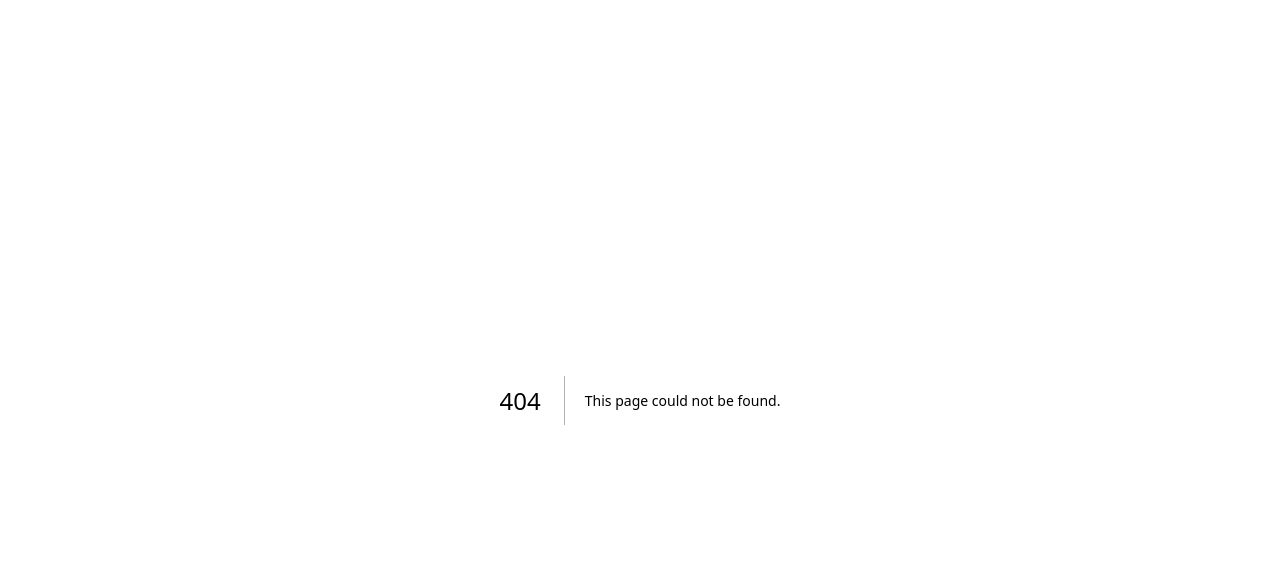
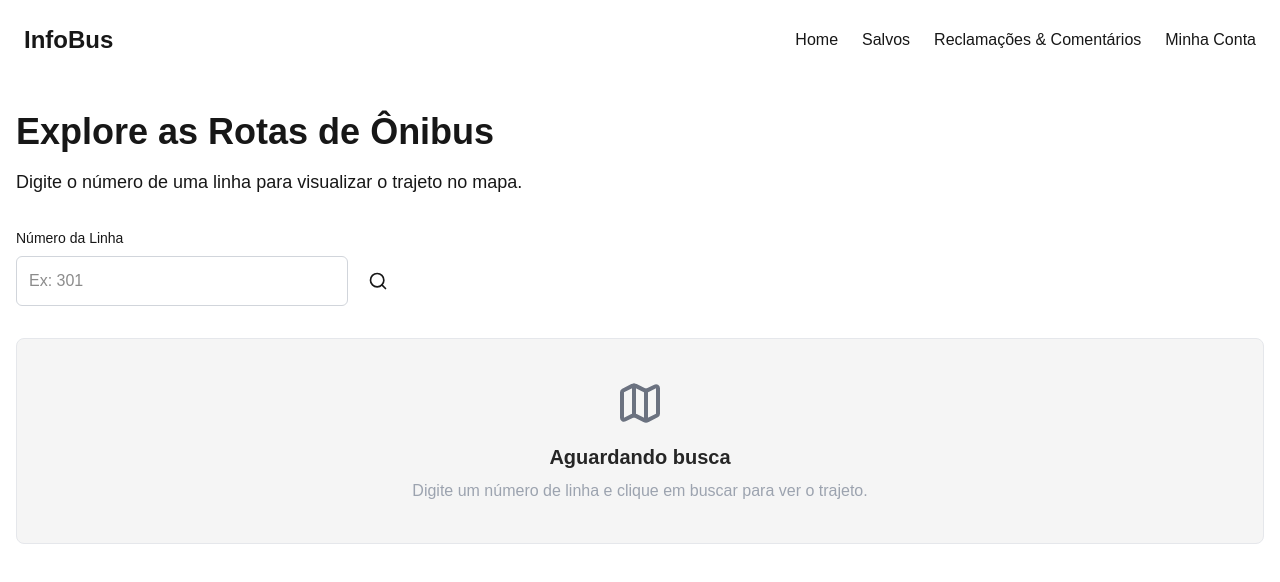
Before and after one commit to ArthurDG2/pi-next, a Next.js app: page /Rota in a window 1280 px wide. Before the commit this address had no page. Shown: the top 582 px of the page. Built offline with nearby package versions, Linux system fonts and the light colour scheme.

Commit message:
Agoar mostamos a rota no mapa so leva 42 segundos

```diff
--- a/package.json
+++ b/package.json
@@ -10,7 +10,7 @@
   },
   "dependencies": {
     "@geist-ui/core": "^2.3.8",
-    "axios": "^1.9.0",
+    "axios": "^1.10.0",
     "dotenv": "^16.5.0",
     "leaflet": "^1.9.4",
     "lucide-react": "^0.507.0",
--- /dev/null
+++ b/src/app/Rota/page.tsx
@@ -0,0 +1,138 @@
+// src/app/rotas/page.tsx
+
+"use client";
+
+import React, { useState } from "react";
+import { Navbar } from "@/components/Navbar";
+import dynamic from "next/dynamic";
+import { Bus, MapIcon, Search } from "lucide-react";
+
+
+
+// Importação dinâmica do mapa (continua igual)
+const MapaRotaOSM = dynamic(
+  () => import("@/components/MapaRotaOSM").then((mod) => mod.MapaRotaOSM),
+  {
+    ssr: false,
+    loading: () => <p className="text-center p-8">Carregando mapa...</p>,
+  }
+);
+
+export default function PaginaRotas() {
+  // State para o que o usuário digita no campo de busca
+  const [numeroInput, setNumeroInput] = useState("");
+  // State para guardar os dados da rota que a API retornou
+  const [rotaSelecionada, setRotaSelecionada] = useState<{
+    Num_Onibus: string;
+    Rota: string[];
+  } | null>(null);
+
+  // States de controle
+  const [loading, setLoading] = useState(false);
+  const [error, setError] = useState<string | null>(null);
+
+  // Função para buscar a rota na API quando o botão for clicado
+  const handleBuscarRota = async () => {
+    if (!numeroInput) {
+      setError("Por favor, digite um número de linha.");
+      return;
+    }
+    setLoading(true);
+    setError(null);
+    setRotaSelecionada(null);
+
+    try {
+      // ATENÇÃO: Verifique se sua API está rodando localmente ou na web.
+      // Se estiver rodando local, use 'http://localhost:3000'.
+      // Se já estiver publicada, use o link da 'onrender.com'.
+      const baseUrl = "http://localhost:3000"; // ou "http://localhost:3000"
+      const response = await fetch(`${baseUrl}/onibus/rota/${numeroInput}`);
+      console.log(response)
+
+
+      if (!response.ok) {
+        // Se a API retornar um erro (ex: 404 Not Found), entramos aqui
+        throw new Error("Rota não encontrada. Verifique o número e tente novamente.");
+      }
+
+      const data = await response.json();
+      console.log("DADOS RECEBIDOS DA API:", data);
+      setRotaSelecionada(data[0]);
+
+    } catch (err: any) {
+      console.error(err);
+      setError(err.message || "Ocorreu um erro ao buscar a rota.");
+    } finally {
+      setLoading(false);
+    }
+  };
+
+  return (
+    <div className="bg-theme min-h-screen">
+      <Navbar />
+
+      <main className="container mx-auto px-4 py-8">
+        <h1 className="text-3xl md:text-4xl font-bold mb-4 text-theme">
+          Explore as Rotas de Ônibus
+        </h1>
+        <p className="text-lg text-theme mb-8">
+          Digite o número de uma linha para visualizar o trajeto no mapa.
+        </p>
+
+        {/* --- INTERFACE DE BUSCA (MUDANÇA PRINCIPAL) --- */}
+        <div className="mb-8 max-w-sm">
+          <label htmlFor="rota-input" className="block text-sm font-medium text-theme mb-2">
+            Número da Linha
+          </label>
+          <div className="flex gap-2">
+            <input
+              id="rota-input"
+              type="text"
+              value={numeroInput}
+              onChange={(e) => setNumeroInput(e.target.value)}
+              placeholder="Ex: 301"
+              className="w-full p-3 border-input border rounded-md bg-input text-theme focus:ring-2 focus:ring-primary"
+              onKeyUp={(e) => e.key === 'Enter' && handleBuscarRota()} // Permite buscar com a tecla Enter
+            />
+            <button
+              onClick={handleBuscarRota}
+              disabled={loading}
+              className="p-3 bg-primary text-primary-foreground rounded-md flex items-center justify-center disabled:bg-muted disabled:cursor-not-allowed"
+            >
+              {loading ? "Buscando..." : <Search size={20} />}
+            </button>
+          </div>
+        </div>
+
+        {/* Mostra mensagem de erro, se houver */}
+        {error && <p className="text-red-500 text-center p-4">{error}</p>}
+
+        {/* Área do Mapa */}
+        <div className="mt-6">
+          {loading && (
+             <div className="text-center p-8">Carregando...</div>
+          )}
+
+          {rotaSelecionada && (
+            <div>
+              <h2 className="text-2xl font-bold mb-4 text-theme flex items-center gap-2">
+                <Bus /> Rota da Linha {rotaSelecionada.Num_Onibus}
+              </h2>
+              <MapaRotaOSM ruas={rotaSelecionada.Rota} />
+            </div>
+          )}
+
+          {!rotaSelecionada && !loading && !error && (
+            <div className="flex flex-col items-center justify-center text-center p-10 bg-card rounded-lg border border-theme">
+              <MapIcon size={48} className="text-muted mb-4" />
+              <h3 className="text-xl font-semibold text-card">Aguardando busca</h3>
+              <p className="text-muted-foreground mt-2">
+                Digite um número de linha e clique em buscar para ver o trajeto.
+              </p>
+            </div>
+          )}
+        </div>
+      </main>
+    </div>
+  );
+}
--- a/src/components/Map.tsx
+++ b/src/components/Map.tsx
@@ -4,6 +4,7 @@ import React from "react";
 import { Search, Navigation, Clock, MapPin } from "lucide-react";
 
 const rota = {
+  // quando puxar da api ela deve colocar para mostar o mapa da rota
   origem: "Praça da Sé",
   destino: "Liberdade",
   distancia: "1.9 km",
@@ -53,18 +54,8 @@ export const Map = () => {
           </div>
         </div>
 
-        {/* Mapa em iframe */}
-        <iframe
-          src="https://www.google.com/maps/embed?pb=!1m18!1m12!1m3!1d29385.675969309987!2d-47.23247!3d-23.08164!2m3!1f0!2f0!3f0!3m2!1i1024!2i768!4f13.1!3m3!1m2!1s0x94c8b4811322d7b7%3A0x4d1efbf0d05b7f3c!2sIndaiatuba%2C%20SP!5e0!3m2!1sen!2sbr!4v1651234567890!5m2!1sen!2sbr"
-          width="100%"
-          height="100%"
-          style={{ border: 0 }}
-          allowFullScreen={false}
-          loading="lazy"
-          referrerPolicy="no-referrer-when-downgrade"
-          title="Map"
-          className="absolute top-0 left-0 w-full h-full"
-        />
+        {/* Mapa tem ficar aqui*/}
+
       </div>
 
       {/* Painel de Detalhes da Rota */}
--- a/src/components/MapaRotaOSM.tsx
+++ b/src/components/MapaRotaOSM.tsx
@@ -23,26 +23,34 @@ export const MapaRotaOSM: React.FC<MapaRotaOSMProps> = ({ ruas }) => {
   const [mapCenter, setMapCenter] = useState<[number, number] | null>(null);
 
   // Geocodifica cada rua para coordenadas
-  useEffect(() => {
+useEffect(() => {
     if (!ruas || ruas.length === 0) return;
     setLoading(true);
+    setCoords([]);
+    setRota([]);
 
-    Promise.all(
-      ruas.map((rua) =>
-        fetch(
-          `https://nominatim.openstreetmap.org/search?format=json&q=${encodeURIComponent(rua)}`
-        )
-          .then((res) => res.json())
-          .then((data) =>
-            data[0] ? [parseFloat(data[0].lat), parseFloat(data[0].lon)] : null
-          )
-      )
-    ).then((results) => {
-      const validCoords = results.filter(Boolean) as [number, number][];
+    // Chamando o endpoint do NOSSO backend que acabamos de criar
+    fetch('http://localhost:3000/onibus/geocodificar', {
+      method: 'POST',
+      headers: {
+        'Content-Type': 'application/json',
+      },
+      body: JSON.stringify({ ruas: ruas }),
+    })
+    .then(res => res.json())
+    .then(coordenadasRecebidas => {
+      const validCoords = coordenadasRecebidas.filter(Boolean);
       setCoords(validCoords);
+    })
+    .catch(err => {
+      console.error("Erro no processo de geocodificação:", err);
+    })
+    .finally(() => {
       setLoading(false);
     });
-  }, [ruas]);
+
+}, [ruas]); // Este hook roda toda vez que a lista de 'ruas' muda
+
 
   // Define o centro do mapa apenas uma vez
   useEffect(() => {
```
Also changed, not shown: 1 other file (tests, documents, lock files or other folders).
